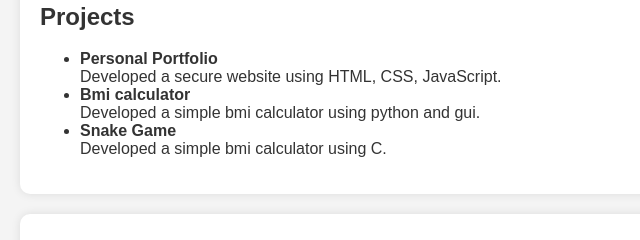
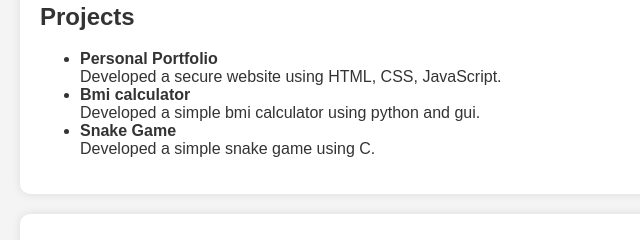
Before and after one commit to hasan2733/My-portfolio, a plain HTML site: page index.html in a window 1280 px wide. Shown: the part 800-1040 px from the top of the page, 0-640 px from the left. Drawn offline with Linux system fonts and the light colour scheme.

Commit message:
Update index.html

```diff
--- a/index.html
+++ b/index.html
@@ -72,7 +72,7 @@
       </li>
       <li>
         <strong>Snake Game</strong><br>
-        Developed a simple bmi calculator using C.
+        Developed a simple snake game using C.
       </li>
     </ul>
   </section>
```
